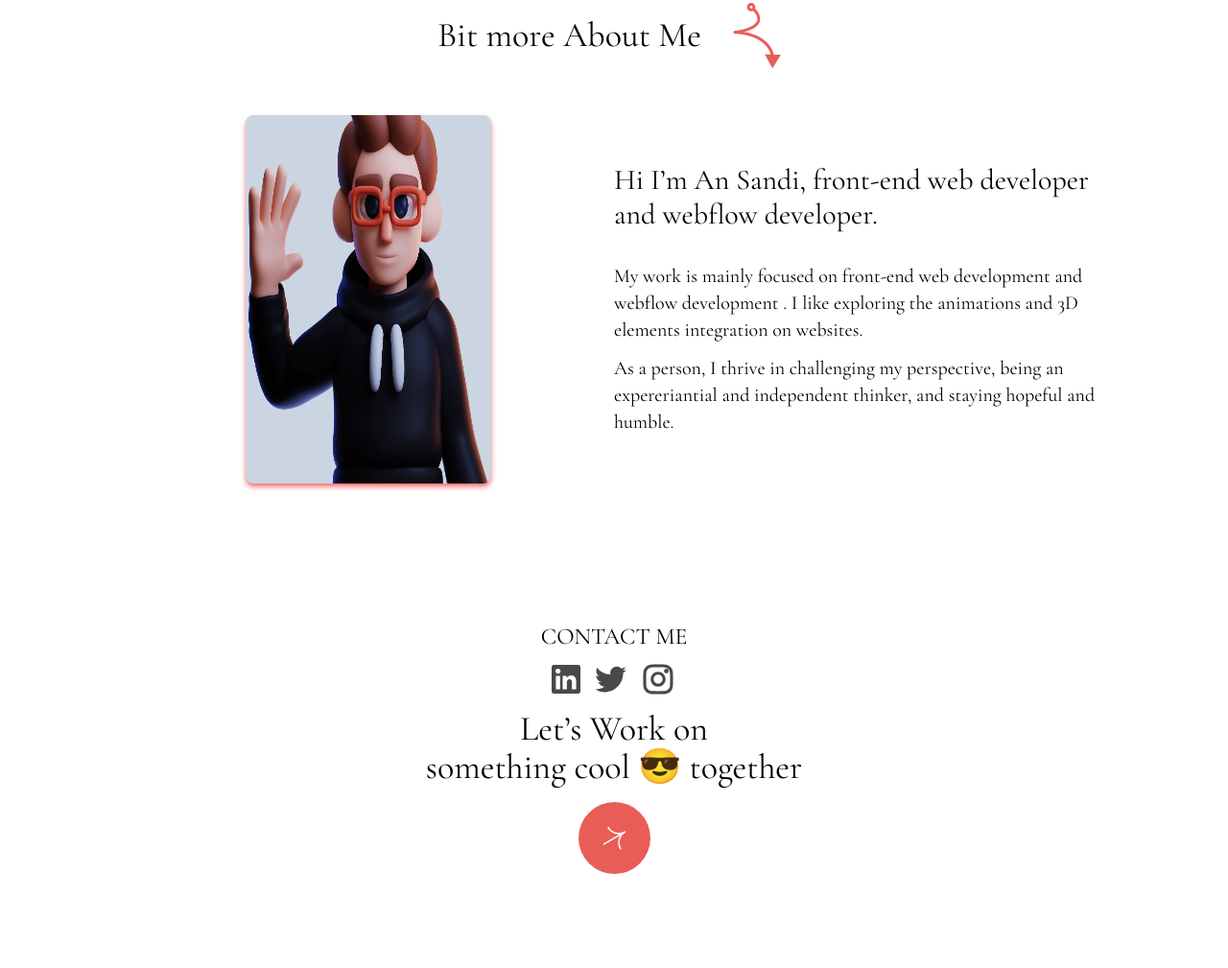
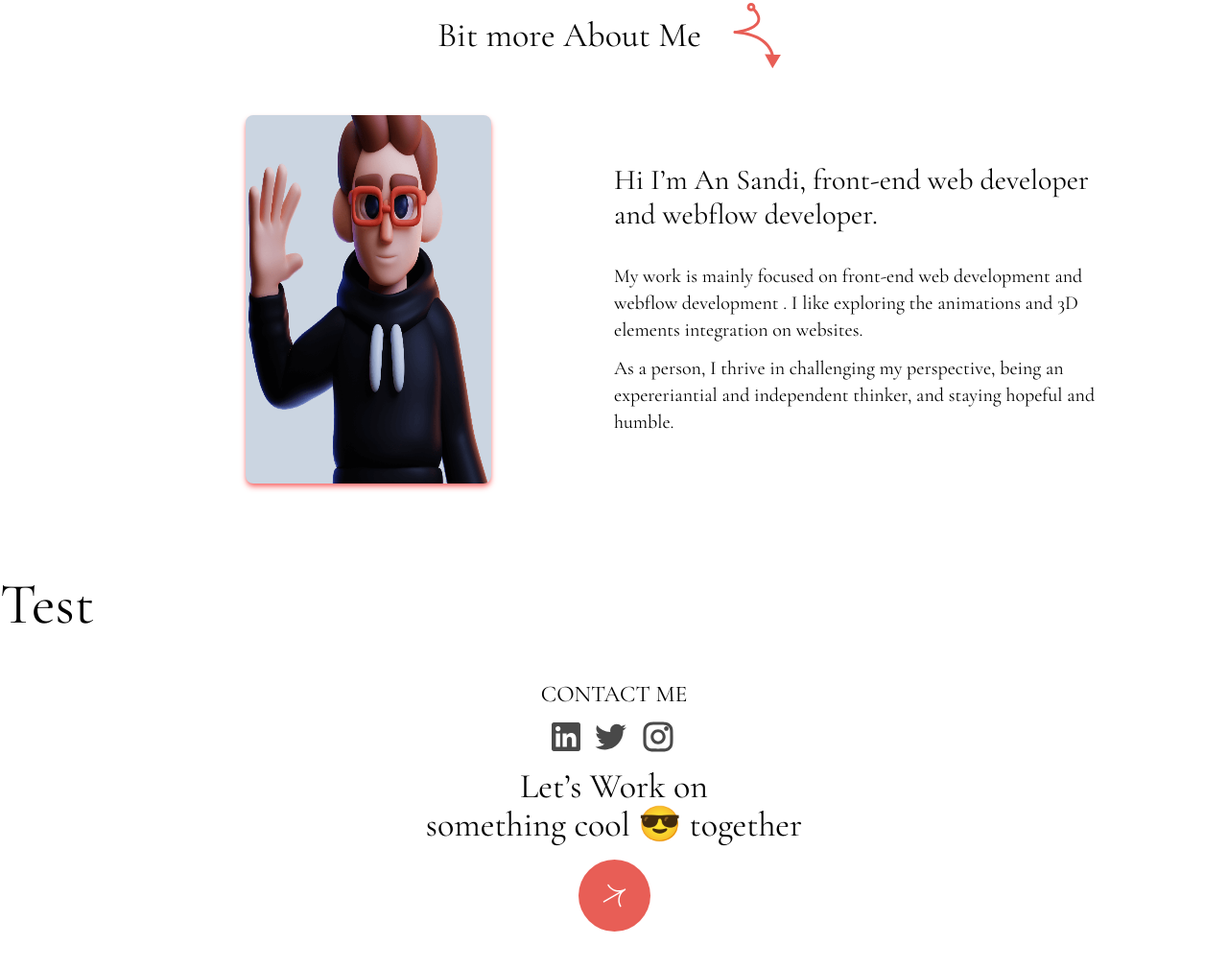
Before and after one commit to dysandi/personal-portfolio, a website built with Vite: page index.html in a window 1280 px wide. Shown: the part 3318-4327 px from the top of the page at 96% size. Before the commit the page ends 4277 px from the top, so only its background shows below. Built offline with nearby package versions, Linux system fonts and the light colour scheme.

Commit message:
add another section

```diff
--- a/index.html
+++ b/index.html
@@ -367,6 +367,10 @@
       </div>
     </section>
 
+    <section>
+      <h2>Test</h2>
+    </section>
+
     <section class="grid grid-cols-1 py-12">
       <div class="flex flex-col justify-center items-center text-center">
         <div class="text-2xl mb-2 uppercase">contact me</div>
```
